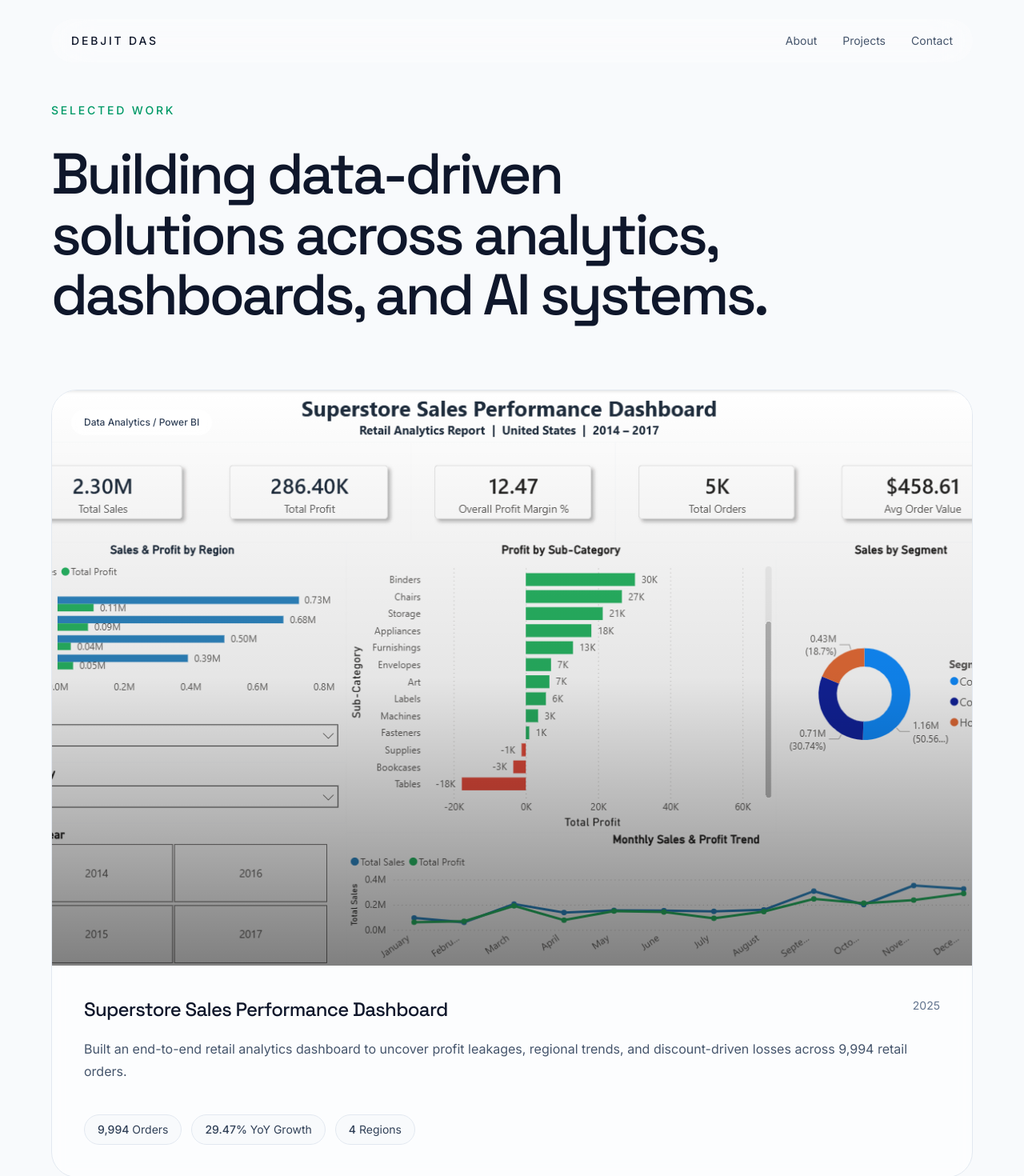
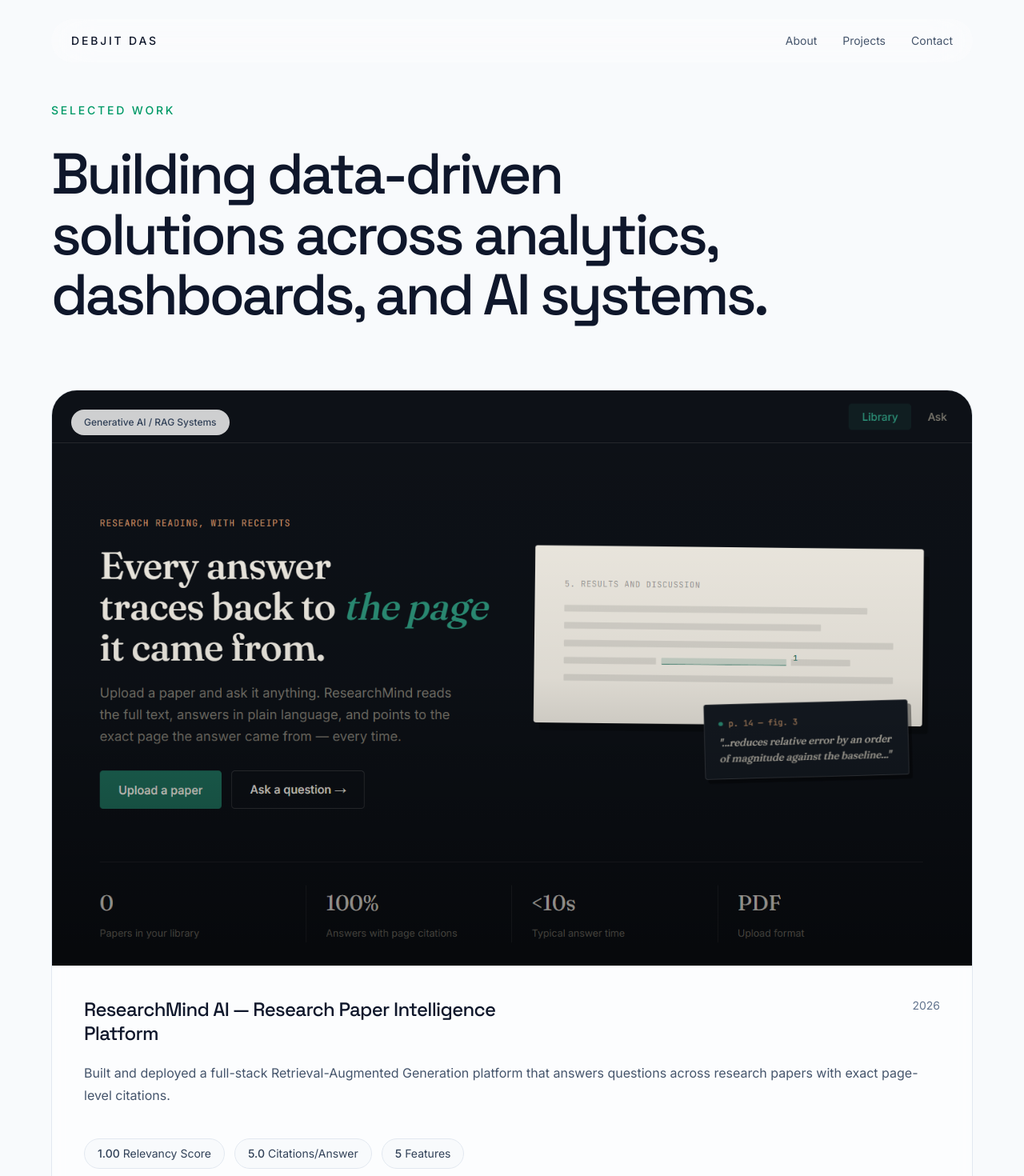
Before and after one commit to theDevSoham/debjit-_das_portfolio, a Next.js app: page /projects in a window 1280 px wide. Shown: the top 1470 px of the page at 80% size. Built offline with nearby package versions, Linux system fonts and the light colour scheme.

Commit message:
Add ResearchMind AI to portfolio projects

```diff
--- a/data/projects.ts
+++ b/data/projects.ts
@@ -1,4 +1,54 @@
 export const projects = [
+
+{
+    slug: "researchmind-ai",
+
+    title: "ResearchMind AI — Research Paper Intelligence Platform",
+
+    category: "Generative AI / RAG Systems",
+
+    year: "2026",
+
+    image: "/projects/researchmind_hero.png",
+
+    hero:
+      "Built and deployed a full-stack Retrieval-Augmented Generation platform that answers questions across research papers with exact page-level citations.",
+
+    overview:
+      "Designed and deployed a production RAG system combining FAISS dense retrieval, BM25 sparse retrieval, and Reciprocal Rank Fusion to ground every AI-generated answer in an exact source citation and page number. Built a FastAPI backend exposing five LLM-powered capabilities — question answering, summarization, methodology/findings extraction, multi-paper comparison, and research gap analysis — powered by Google Gemini. Engineered per-user data isolation and resolved real production constraints including multi-replica state consistency and memory-bounded model serving, then containerized and deployed the full stack across Hugging Face Spaces and Vercel.",
+
+    methodology: [
+      "Built a hybrid retrieval pipeline combining FAISS dense search, BM25 sparse search, and Reciprocal Rank Fusion.",
+      "Designed a FastAPI backend exposing Q&A, summarization, extraction, comparison, and gap-analysis endpoints.",
+      "Integrated Google Gemini for grounded answer generation with page-level source citations.",
+      "Engineered per-user data isolation and resolved multi-replica state and memory constraints for production deployment.",
+      "Containerized with Docker and deployed full-stack across Hugging Face Spaces and Vercel.",
+    ],
+
+    results: [
+      "Achieved page-level citation grounding on 100% of generated answers.",
+      "Evaluated system quality with a custom LLM-as-judge framework, scoring 1.00 answer relevancy.",
+      "Delivered a live, publicly accessible RAG platform with isolated per-user research libraries.",
+    ],
+
+    metrics: [
+      {
+        label: "Relevancy Score",
+        value: "1.00",
+      },
+
+      {
+        label: "Citations/Answer",
+        value: "5.0",
+      },
+
+      {
+        label: "Features",
+        value: "5",
+      },
+    ],
+  },
+
   {
     slug: "superstore-sales-dashboard",
 
@@ -294,6 +344,8 @@
   },
 
 
+
+
 ];
 
 export interface ProjectMetric {
```
Also changed, not shown: public/projects/researchmind_hero.png (added).
